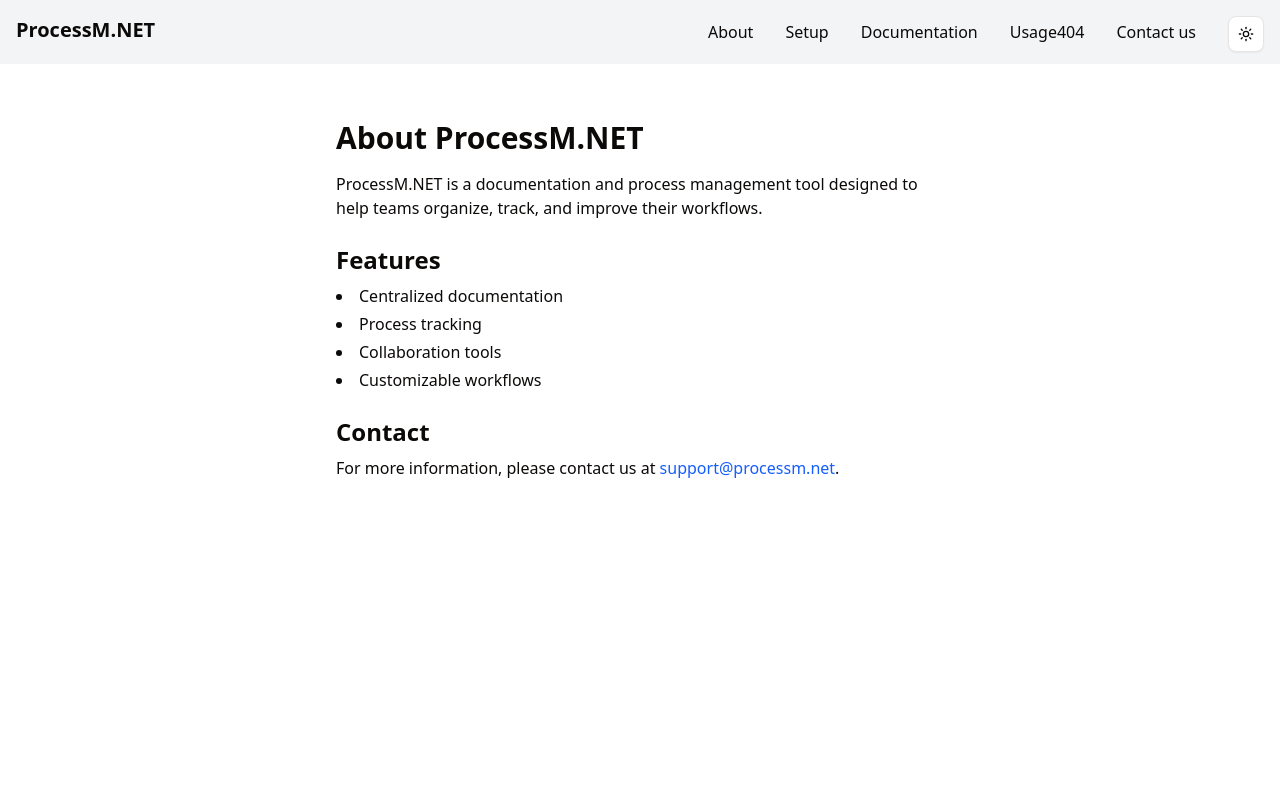
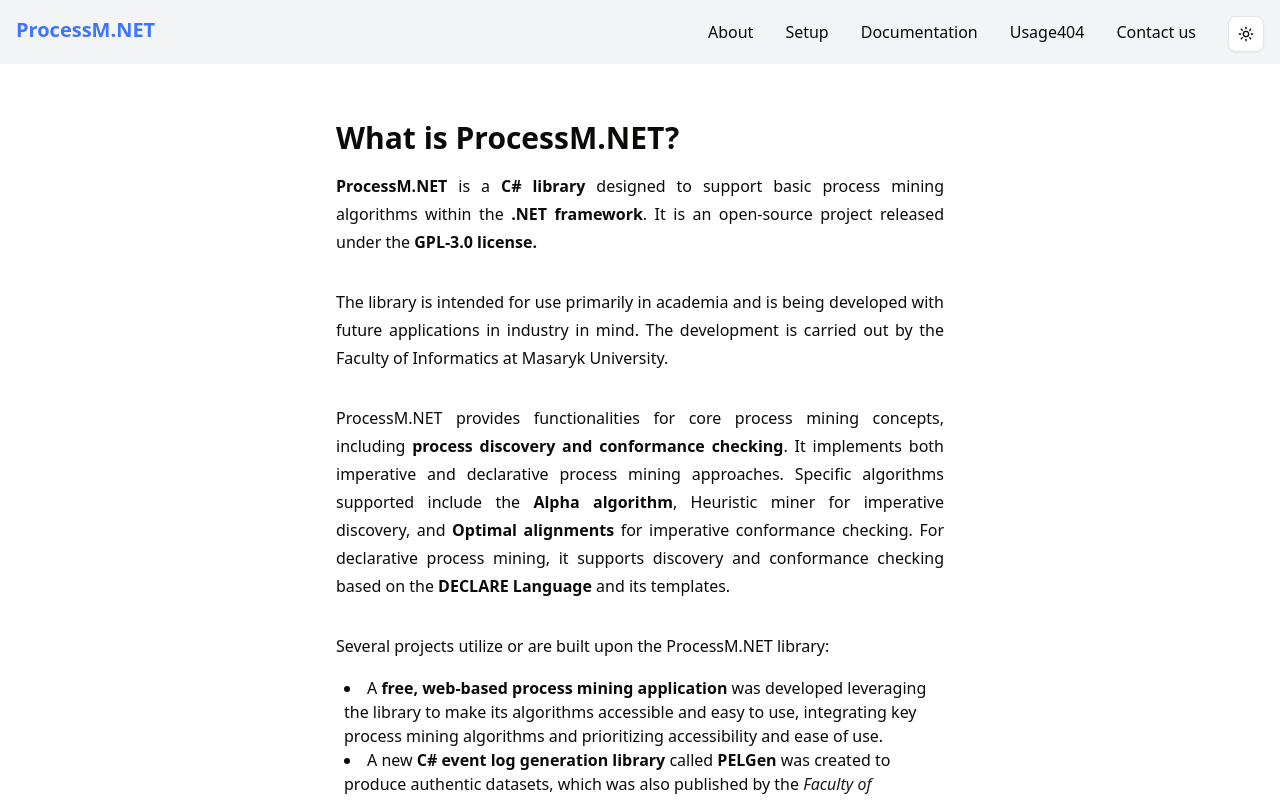
Before and after one commit to ZirkonCZ/ProcessM.NET-Docs, a React (Vite) app: page /about in a window 1280 px wide. Shown: the top 800 px of the page. Built offline with nearby package versions, Linux system fonts and the light colour scheme.

Commit message:
add tertiary color and a few custom css components; more serious and formatted text in AboutPage and almost done in SetupPage

```diff
--- a/public/docs/intro.md
+++ b/public/docs/intro.md
@@ -1,5 +1,5 @@
-Welcome to the official Process Mining Library documentation webpage.
+# Welcome to the official Process Mining Library documentation webpage.
 
-Here you’ll find how to use the core features.
+*Here you’ll find how to use the core features.*
 
 TBA xd
--- a/src/components/NavBar.tsx
+++ b/src/components/NavBar.tsx
@@ -8,7 +8,7 @@
         <aside className="h-16 bg-gray-100 dark:bg-gray-800 p-4 flex justify-between gap-4">
             <Link
                 to="/"
-                className="text-xl font-extrabold mr-4"
+                className="text-xl font-extrabold mr-4 text-tertiary"
             >
                 ProcessM.NET
             </Link>
--- a/src/components/app-sidebar.tsx
+++ b/src/components/app-sidebar.tsx
@@ -163,7 +163,7 @@
           <SidebarMenuItem>
             <SidebarMenuButton size="lg" asChild>
               <a href="#">
-                <div className="bg-sidebar-primary text-sidebar-primary-foreground flex aspect-square size-8 items-center justify-center rounded-lg">
+                <div className="bg-tertiary text-sidebar-primary-foreground flex aspect-square size-8 items-center justify-center rounded-lg">
                   <GalleryVerticalEnd className="size-4" />
                 </div>
                 <div className="flex flex-col gap-0.5 leading-none">
--- a/src/index.css
+++ b/src/index.css
@@ -18,6 +18,7 @@
   --color-primary-foreground: var(--primary-foreground);
   --color-secondary: var(--secondary);
   --color-secondary-foreground: var(--secondary-foreground);
+  --color-tertiary: var(--tertiary);
   --color-muted: var(--muted);
   --color-muted-foreground: var(--muted-foreground);
   --color-accent: var(--accent);
@@ -53,6 +54,7 @@
   --primary-foreground: oklch(0.985 0.001 106.423);
   --secondary: oklch(0.97 0.001 106.424);
   --secondary-foreground: oklch(0.216 0.006 56.043);
+  --tertiary: oklch(0.598 0.203 264.376);
   --muted: oklch(0.97 0.001 106.424);
   --muted-foreground: oklch(0.553 0.013 58.071);
   --accent: oklch(0.97 0.001 106.424);
@@ -87,6 +89,7 @@
   --primary-foreground: oklch(0.216 0.006 56.043);
   --secondary: oklch(0.268 0.007 34.298);
   --secondary-foreground: oklch(0.985 0.001 106.423);
+  --tertiary: oklch(0.598 0.203 264.376);
   --muted: oklch(0.268 0.007 34.298);
   --muted-foreground: oklch(0.709 0.01 56.259);
   --accent: oklch(0.268 0.007 34.298);
@@ -118,3 +121,37 @@
     @apply bg-background text-foreground;
   }
 }
+
+@layer components {
+  .h1 {
+    @apply text-3xl;
+    @apply font-bold mb-4;
+  }
+
+  .p {
+    @apply mb-8;
+    @apply leading-7;
+    @apply text-justify;
+  }
+
+  .article {
+    @apply max-w-2xl;
+    @apply mx-auto;
+    @apply p-8;
+  }
+
+  .hyperlink {
+    @apply focus-visible:outline-none focus-visible:ring-2 focus-visible:ring-ring focus-visible:ring-offset-2;
+    @apply text-primary underline-offset-4 italic transition-colors;
+    @apply hover:text-(--tertiary);
+  }
+
+  .routelink {
+    @apply text-tertiary font-bold hover:underline;
+  }
+
+  .ul {
+    @apply list-disc list-inside;
+    @apply mb-8 pl-2;
+  }
+}
--- a/src/pages/AboutPage.tsx
+++ b/src/pages/AboutPage.tsx
@@ -2,27 +2,29 @@
 
 const AboutPage: FC = () => {
     return (
-        <div className="max-w-2xl mx-auto p-8">
-            <h1 className="text-3xl font-bold mb-4">About ProcessM.NET</h1>
-            <p className="mb-6">
-                ProcessM.NET is a documentation and process management tool designed to help teams organize, track, and improve their workflows.
+        <div className="article">
+            <h1 className="h1">What is ProcessM.NET?</h1>
+            <p className="p">
+                <b>ProcessM.NET</b> is a <b>C# library</b> designed to support basic process mining algorithms within the <b>.NET framework</b>. It is an open-source project released under the <b>GPL-3.0 license.</b>
             </p>
-            <h2 className="text-2xl font-semibold mb-2">Features</h2>
-            <ul className="list-disc list-inside mb-6 space-y-1">
-                <li>Centralized documentation</li>
-                <li>Process tracking</li>
-                <li>Collaboration tools</li>
-                <li>Customizable workflows</li>
+            <p className="p">
+                The library is intended for use primarily in academia and is being developed with future applications in industry in mind. The development is carried out by the Faculty of Informatics at Masaryk University.
+            </p>
+            <p className="p">
+                ProcessM.NET provides functionalities for core process mining concepts, including <b>process discovery and conformance checking</b>. It implements both imperative and declarative process mining approaches. Specific algorithms supported include the <b>Alpha algorithm</b>, Heuristic miner for imperative discovery, and <b>Optimal alignments</b> for imperative conformance checking. For declarative process mining, it supports discovery and conformance checking based on the <b>DECLARE Language</b> and its templates.
+            </p>
+            <p className="p mb-4">
+                Several projects utilize or are built upon the ProcessM.NET library:
+            </p>
+            <ul className="ul">
+                <li>
+                    A <b>free, web-based process mining application</b> was developed leveraging the library to make its algorithms accessible and easy to use, integrating key process mining algorithms and prioritizing accessibility and ease of use.</li>
+                <li>
+                    A new <b>C# event log generation library</b> called <b>PELGen</b> was created to produce authentic datasets, which was also published by the <a href="https://lasaris.fi.muni.cz" className="hyperlink">Faculty of Informatics, Masaryk University, Lab of Software Architectures and Information Systems.</a>
+                </li>
             </ul>
-            <h2 className="text-2xl font-semibold mb-2">Contact</h2>
-            <p>
-                For more information, please contact us at{' '}
-                <a
-                    href="mailto:support@processm.net"
-                    className="text-blue-600 hover:underline"
-                >
-                    support@processm.net
-                </a>.
+            <p className="p">
+                ProcessM.NET focuses on transforming event logs into graphical representations, known as process models, to help analyze, understand, and optimize operations. It also enables organizations to perform conformance checking to ensure real-world processes align with existing models.
             </p>
         </div>
     );
--- a/src/pages/ContactPage.tsx
+++ b/src/pages/ContactPage.tsx
@@ -50,7 +50,7 @@
 
                 <div className="max-w-xl mx-auto my-8 p-4 bg-gray-100 dark:bg-gray-800 rounded-lg">
                     <h2 className="text-xl font-semibold mb-2">Our Contact Information</h2>
-                    <p><strong>Email:</strong> info@processm.net</p>
+                    <p><strong>Email:</strong> lasaris@fi.muni.cz</p>
                     <p><strong>Phone:</strong> +1 (555) 123-4567</p>
                     <p><strong>Address:</strong> 123 Main St, Suite 400, Springfield, USA</p>
                 </div>
--- a/src/pages/HomePage.tsx
+++ b/src/pages/HomePage.tsx
@@ -1,3 +1,4 @@
+import DocPage from "@/components/DocPage";
 import { FC } from "react";
 
 const HomePage: FC = () => {
--- a/src/pages/NotFoundPage.tsx
+++ b/src/pages/NotFoundPage.tsx
@@ -7,7 +7,7 @@
             <h1 className="content__header text-3xl">Oops...</h1>
             <p className="content__code">404</p>
             <p className="content__desc">Page not found</p>
-            <Link to="/" className="content__link text-blue-500 font-bold hover:underline">
+            <Link to="/" className="routelink">
                 Go to homepage
             </Link>
         </div>
--- a/src/pages/SetupPage.tsx
+++ b/src/pages/SetupPage.tsx
@@ -2,12 +2,45 @@
 
 const SetupPage: FC = () => {
     return (
-        <div className="p-6">
-            <h1 className="text-2xl font-bold mb-4">Setup</h1>
-            <p>This page will contain information about how to setup the application.</p>
-            <p>More details coming soon!</p>
+        <div className="article">
+            <h1 className="h1">Setup ProcessM.NET</h1>
+            <p className="par">
+                To set up and run projects utilizing the ProcessM.NET library, particularly the associated web application, you will need certain prerequisites and follow specific steps.
+            </p>
+            <p className="par mb-4">
+                Prerequisites:
+            </p>
+            <ul className="ul">
+                <li>
+                    <b>Repository</b> cloned on your machine: You need to obtain the source code for ProcessM.NET and its related projects. The source code modifications made during development are available in a public GitHub repository.
+                </li>
+                <li>
+                    <b>Docker</b> installed: This is required if you plan to run the included web application locally using containerization.
+                </li>
+                <li>
+                    <b>.NET framework</b> installed: As ProcessM.NET is a C# library built on the .NET framework, you will need a compatible .NET environment if you intend to use the library directly in your own .NET projects for development or building the included projects from source without Docker.
+                </li>
+            </ul>
+                Running the Web Application Locally (using Docker):
+                The ProcessM.NET repository includes a Docker setup (compose.yaml file is mentioned) designed to streamline running the web application.
+                1.
+                Ensure you have the repository cloned to your machine.
+                2.
+                Navigate to the root directory of the cloned repository.
+                3.
+                Run the command docker compose up -d. This command builds the Docker images for the web application's frontend and API and starts them as containers in 'detached' mode (in the background).
+                4.
+                Once the containers are running, the web application should be accessible via a web browser at http://localhost:8081.
+                Using ProcessM.NET in Your Own .NET Project:
+                If you wish to use the ProcessM.NET library programmatically in your own C#/.NET application, you would typically:
+                1.
+                Obtain the source code by cloning the repository.
+                2.
+                Reference the necessary ProcessM.NET library projects (Declarative, Imperative, Import, etc.) within your own .NET solution.
+                3.
+                Utilize the classes and methods provided by the library to perform process mining operations (see the Usage page draft for a typical workflow).
+            </p>
         </div>
-        // TODO add DocPage with setup.md
     );
 }
 
```
